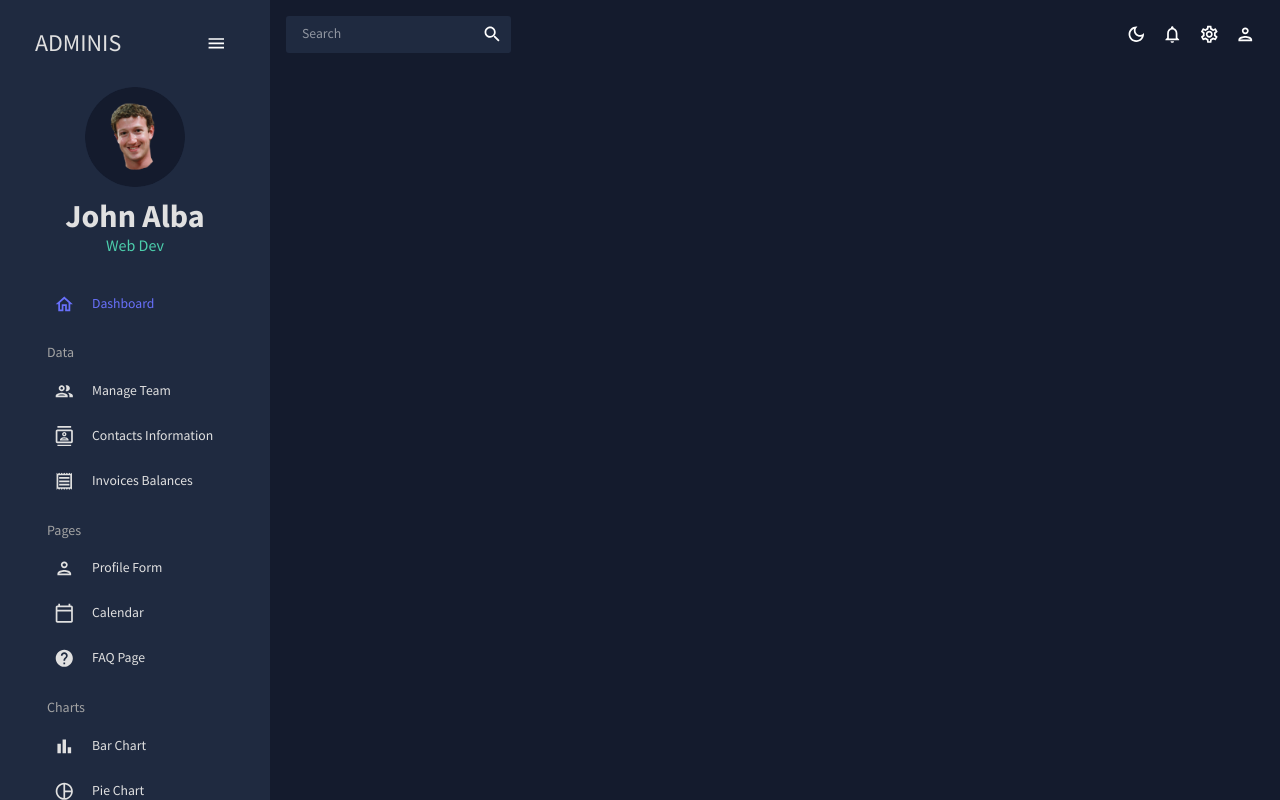
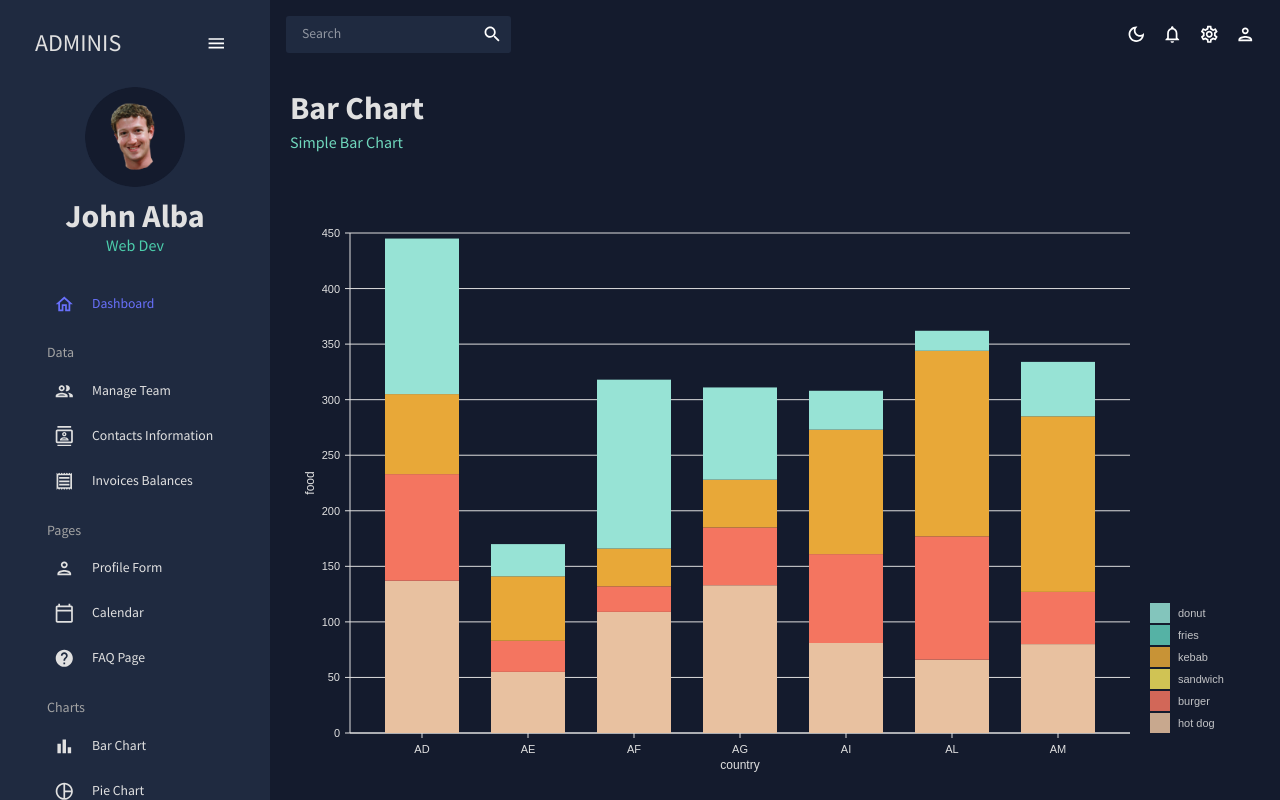
Before and after one commit to albaparticle/react-admin, a React (Create React App) app: page /bar in a window 1280 px wide. Built offline with nearby package versions, Linux system fonts and the light colour scheme.

Commit message:
Adding Bar Chart

```diff
--- a/src/App.js
+++ b/src/App.js
@@ -10,7 +10,7 @@
 import Form from "./scenes/form";
 import Calendar from "./scenes/calendar";
 import FAQ from "./scenes/faq";
-// import Bar from "./scenes/bar";
+import Bar from "./scenes/bar";
 // import Line from "./scenes/line";
 // import Pie from "./scenes/pie";
 // import Geography from "./scenes/geography";
@@ -54,7 +54,10 @@
 								path="/faq"
 								element={<FAQ />}
 							/>
-							{/* <Route path="/bar" element={<Bar />} /> */}
+							<Route
+								path="/bar"
+								element={<Bar />}
+							/>
 							{/* <Route path="/pie" element={<Pie />} /> */}
 							{/* <Route path="/line" element={<Line />} /> */}
 							{/* <Route path="/geography" element={<Geography />} /> */}
--- /dev/null
+++ b/src/components/BarChart.jsx
@@ -0,0 +1,149 @@
+import { useTheme } from "@mui/material";
+import { ResponsiveBar } from "@nivo/bar";
+import { tokens } from "../theme";
+import { mockBarData as data } from "../data/mockData";
+
+const BarChart = ({ isDashBoard = false }) => {
+	const theme = useTheme();
+	const colors = tokens(theme.palette.mode);
+
+	return (
+		<ResponsiveBar
+			data={data}
+			theme={{
+				axis: {
+					domain: {
+						line: {
+							stroke: colors.grey[100],
+						},
+					},
+					legend: {
+						text: {
+							fill: colors.grey[100],
+						},
+					},
+					ticks: {
+						line: {
+							stroke: colors.grey[100],
+							strokeWidth: 1,
+						},
+						text: {
+							fill: colors.grey[100],
+						},
+					},
+				},
+				legends: {
+					text: {
+						fill: colors.grey[100],
+					},
+				},
+				tooltip: {
+					container: {
+						color: colors.primary[500],
+					},
+				},
+			}}
+			keys={["hot dog", "burger", "sandwich", "kebab", "fries", "donut"]}
+			indexBy="country"
+			margin={{ top: 50, right: 130, bottom: 50, left: 60 }}
+			padding={0.3}
+			valueScale={{ type: "linear" }}
+			indexScale={{ type: "band", round: true }}
+			colors={{ scheme: "nivo" }}
+			defs={[
+				{
+					id: "dots",
+					type: "patternDots",
+					background: "inherit",
+					color: "#38bcb2",
+					size: 4,
+					padding: 1,
+					stagger: true,
+				},
+				{
+					id: "lines",
+					type: "patternLines",
+					background: "inherit",
+					color: "#eed312",
+					rotation: -45,
+					lineWidth: 6,
+					spacing: 10,
+				},
+			]}
+			fill={[
+				{
+					match: {
+						id: "fries",
+					},
+					id: "dots",
+				},
+				{
+					match: {
+						id: "sandwich",
+					},
+					id: "lines",
+				},
+			]}
+			borderColor={{
+				from: "color",
+				modifiers: [["darker", 1.6]],
+			}}
+			axisTop={null}
+			axisRight={null}
+			axisBottom={{
+				tickSize: 5,
+				tickPadding: 5,
+				tickRotation: 0,
+				legend: isDashBoard ? undefined : "country",
+				legendPosition: "middle",
+				legendOffset: 32,
+			}}
+			axisLeft={{
+				tickSize: 5,
+				tickPadding: 5,
+				tickRotation: 0,
+				legend: isDashBoard ? undefined : "food",
+				legendPosition: "middle",
+				legendOffset: -40,
+			}}
+			enableLabel={false}
+			labelSkipWidth={12}
+			labelSkipHeight={12}
+			labelTextColor={{
+				from: "color",
+				modifiers: [["darker", 1.6]],
+			}}
+			legends={[
+				{
+					dataFrom: "keys",
+					anchor: "bottom-right",
+					direction: "column",
+					justify: false,
+					translateX: 120,
+					translateY: 0,
+					itemsSpacing: 2,
+					itemWidth: 100,
+					itemHeight: 20,
+					itemDirection: "left-to-right",
+					itemOpacity: 0.85,
+					symbolSize: 20,
+					effects: [
+						{
+							on: "hover",
+							style: {
+								itemOpacity: 1,
+							},
+						},
+					],
+				},
+			]}
+			role="application"
+			ariaLabel="Nivo bar chart demo"
+			barAriaLabel={function (e) {
+				return e.id + ": " + e.formattedValue + " in country: " + e.indexValue;
+			}}
+		/>
+	);
+};
+
+export default BarChart;
--- /dev/null
+++ b/src/scenes/bar/index.jsx
@@ -0,0 +1,19 @@
+import { Box } from "@mui/material";
+import Header from "../../components/Header";
+import BarChart from "../../components/BarChart";
+
+const Bar = () => {
+	return (
+		<Box m="20px">
+			<Header
+				title="Bar Chart"
+				subtitle="Simple Bar Chart"
+			/>
+			<Box height="75vh">
+				<BarChart />
+			</Box>
+		</Box>
+	);
+};
+
+export default Bar;
```
